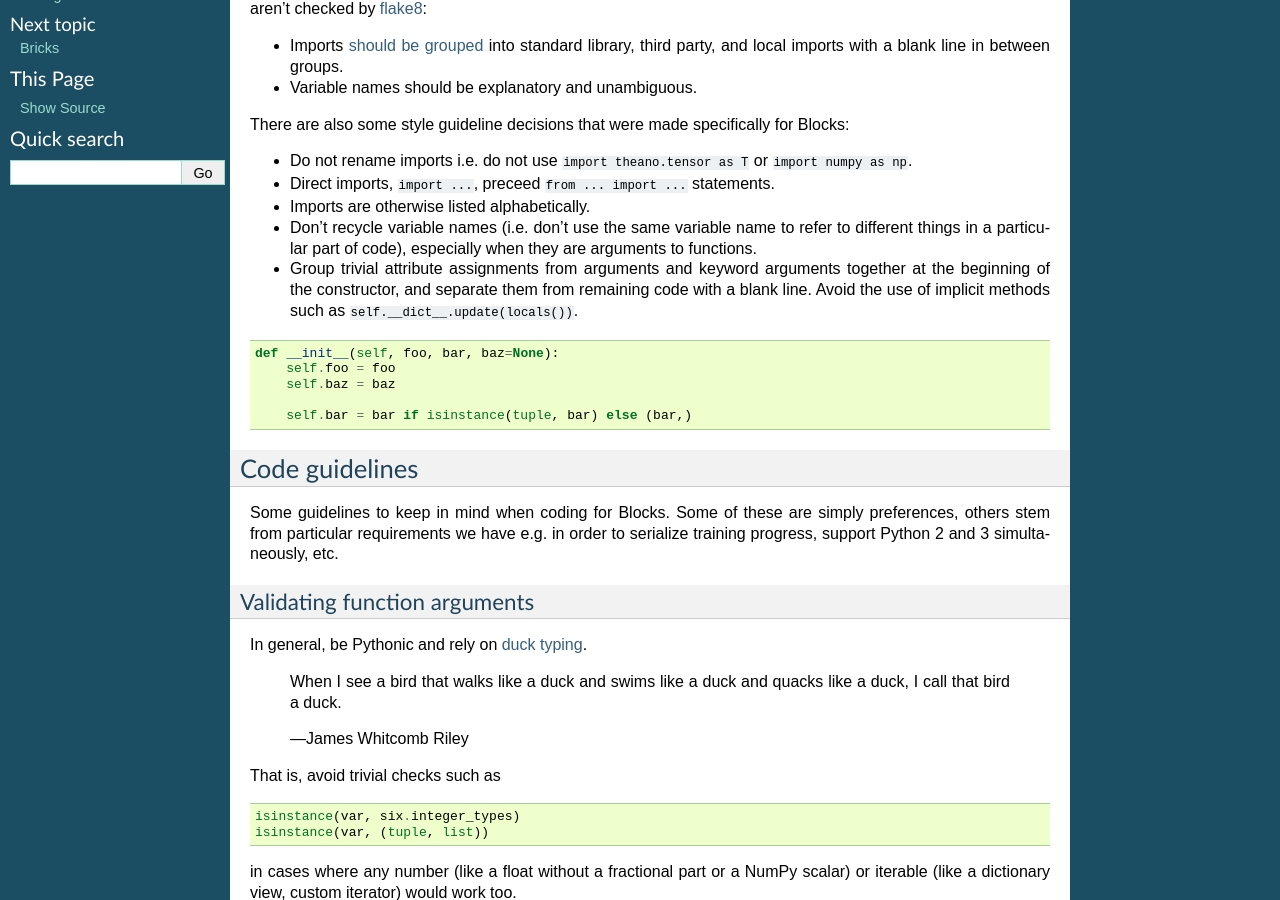
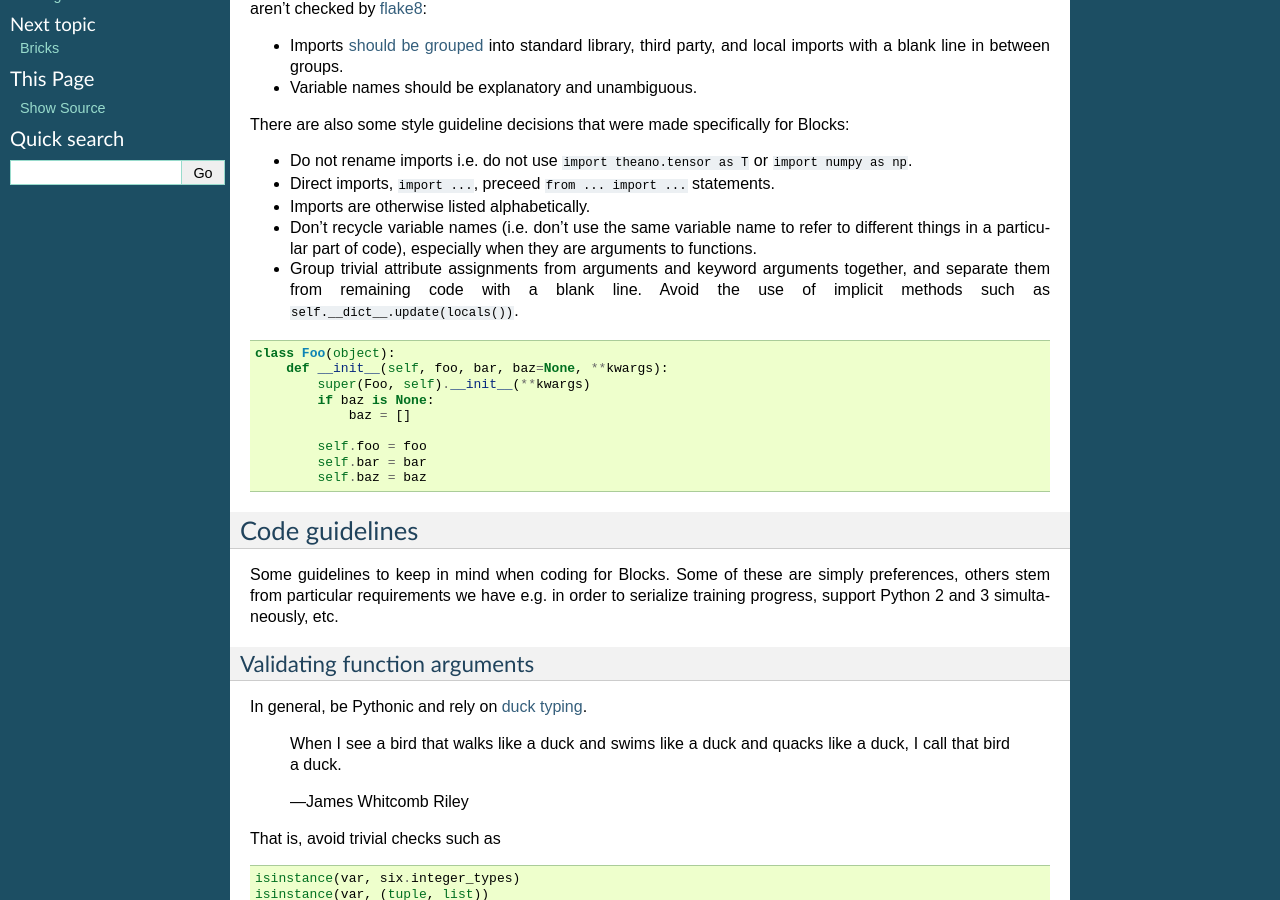
Before and after one commit to mila-iqia/blocks, a Sphinx documentation site: the page built from docs/developer_guidelines.rst, in a window 1280 px wide and 900 px high, scrolled down 348 px. Built offline with Sphinx 7.4.7, drawn with Linux system fonts in a browser that asks for light colours.

Commit message:
Correct style guidelines

```diff
--- a/docs/developer_guidelines.rst
+++ b/docs/developer_guidelines.rst
@@ -33,17 +33,20 @@ Blocks:
   to different things in a particular part of code), especially when they are
   arguments to functions.
 * Group trivial attribute assignments from arguments and keyword arguments
-  together at the beginning of the constructor, and separate them from remaining
-  code with a blank line. Avoid the use of implicit methods such as
-  ``self.__dict__.update(locals())``.
+  together, and separate them from remaining code with a blank line. Avoid the
+  use of implicit methods such as ``self.__dict__.update(locals())``.
 
 .. code-block:: python
 
-   def __init__(self, foo, bar, baz=None):
-       self.foo = foo
-       self.baz = baz
+   class Foo(object):
+       def __init__(self, foo, bar, baz=None, **kwargs):
+           super(Foo, self).__init__(**kwargs)
+           if baz is None:
+               baz = []
 
-       self.bar = bar if isinstance(tuple, bar) else (bar,)
+           self.foo = foo
+           self.bar = bar
+           self.baz = baz
 
 .. _PEP8 style guide: https://www.python.org/dev/peps/pep-0008/
 .. _Travis CI buildbot: https://travis-ci.org/bartvm/blocks
```
